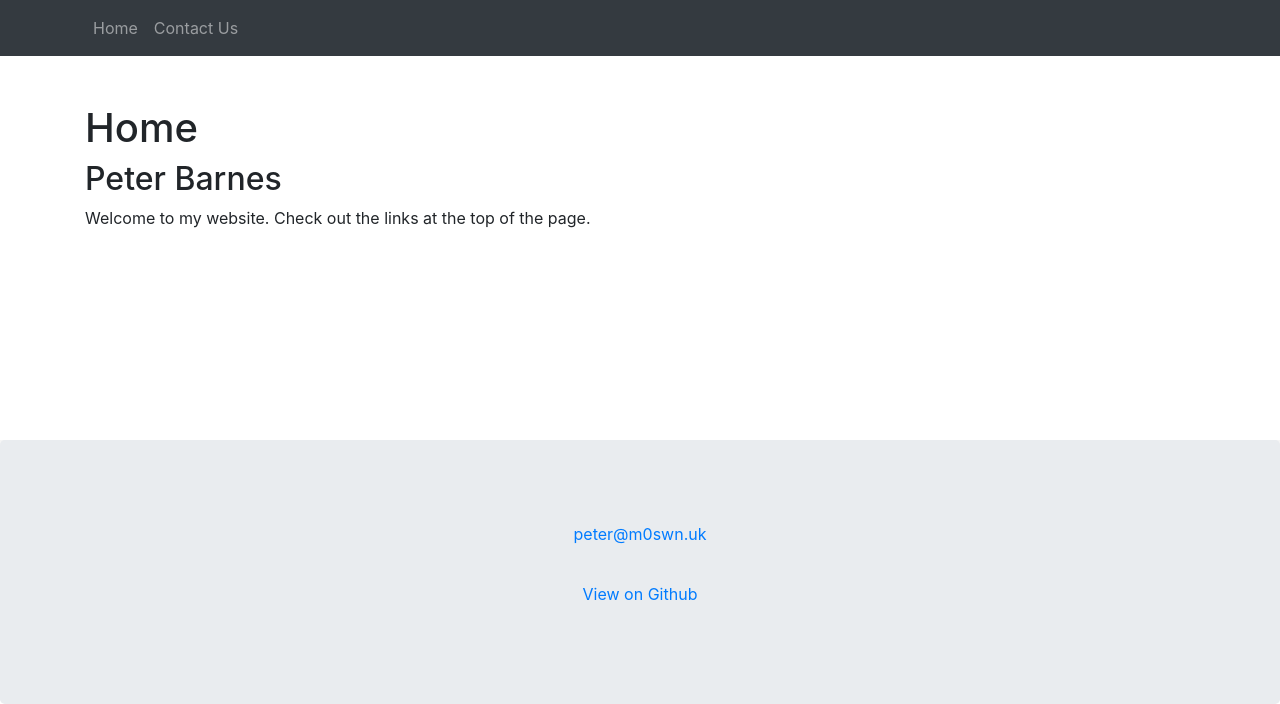
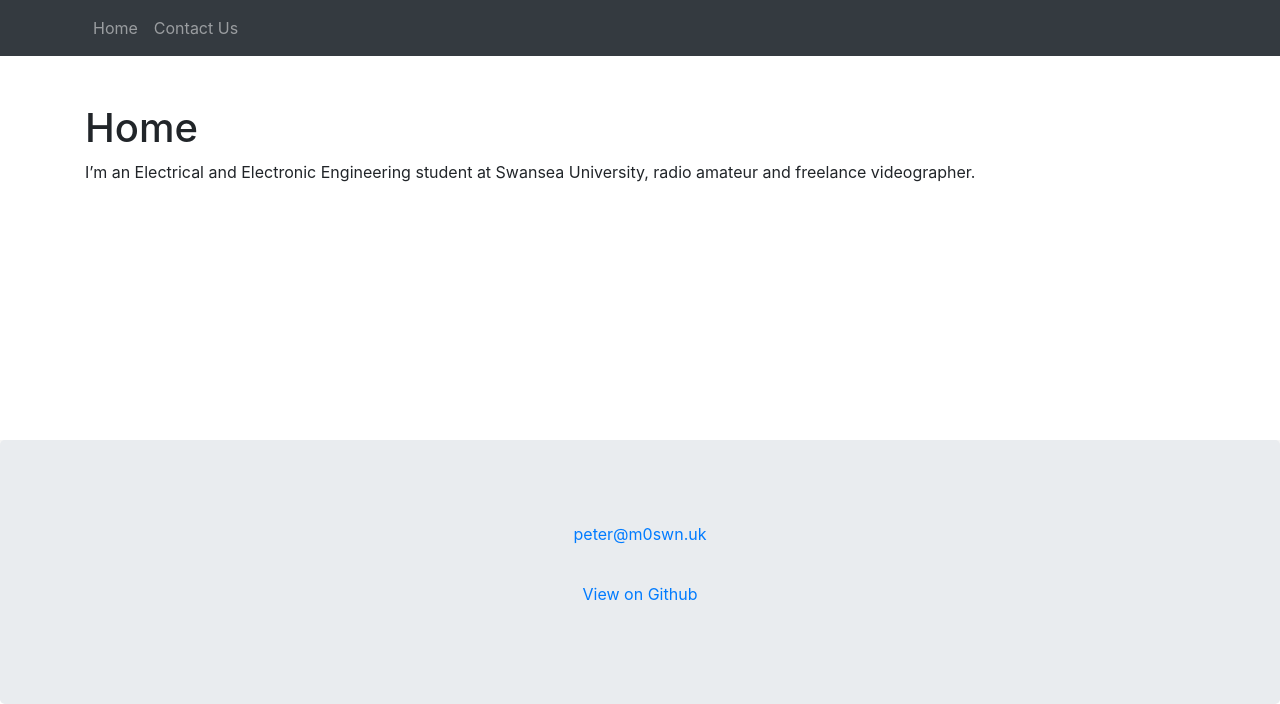
Before and after one commit to pe5er/m0swn.uk, a Jekyll site: the page built from index.md, in a window 1280 px wide. Shown: the part 400-1104 px from the top of the page. Built offline with Jekyll 4.4.1, drawn with Linux system fonts in a browser that asks for light colours; our own code applies the rules of GitHub Pages for plain Markdown files.

Commit message:
Update index.md

```diff
--- a/index.md
+++ b/index.md
@@ -4,6 +4,4 @@ draft: false
 title: Home
 ---
 
-## Peter Barnes
-
-Welcome to my website. Check out the links at the top of the page.
+I'm an Electrical and Electronic Engineering student at Swansea University, radio amateur and freelance videographer.
```
